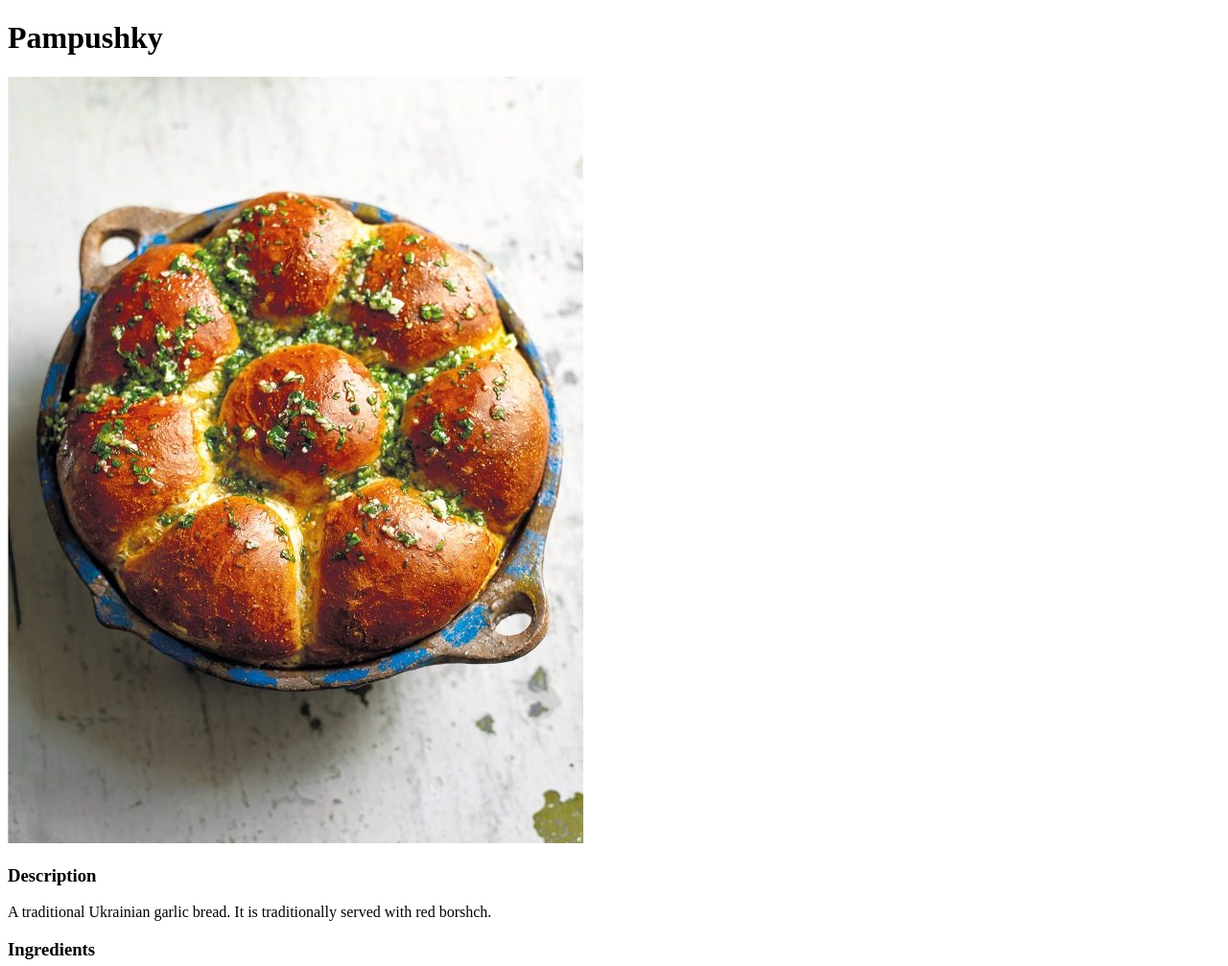
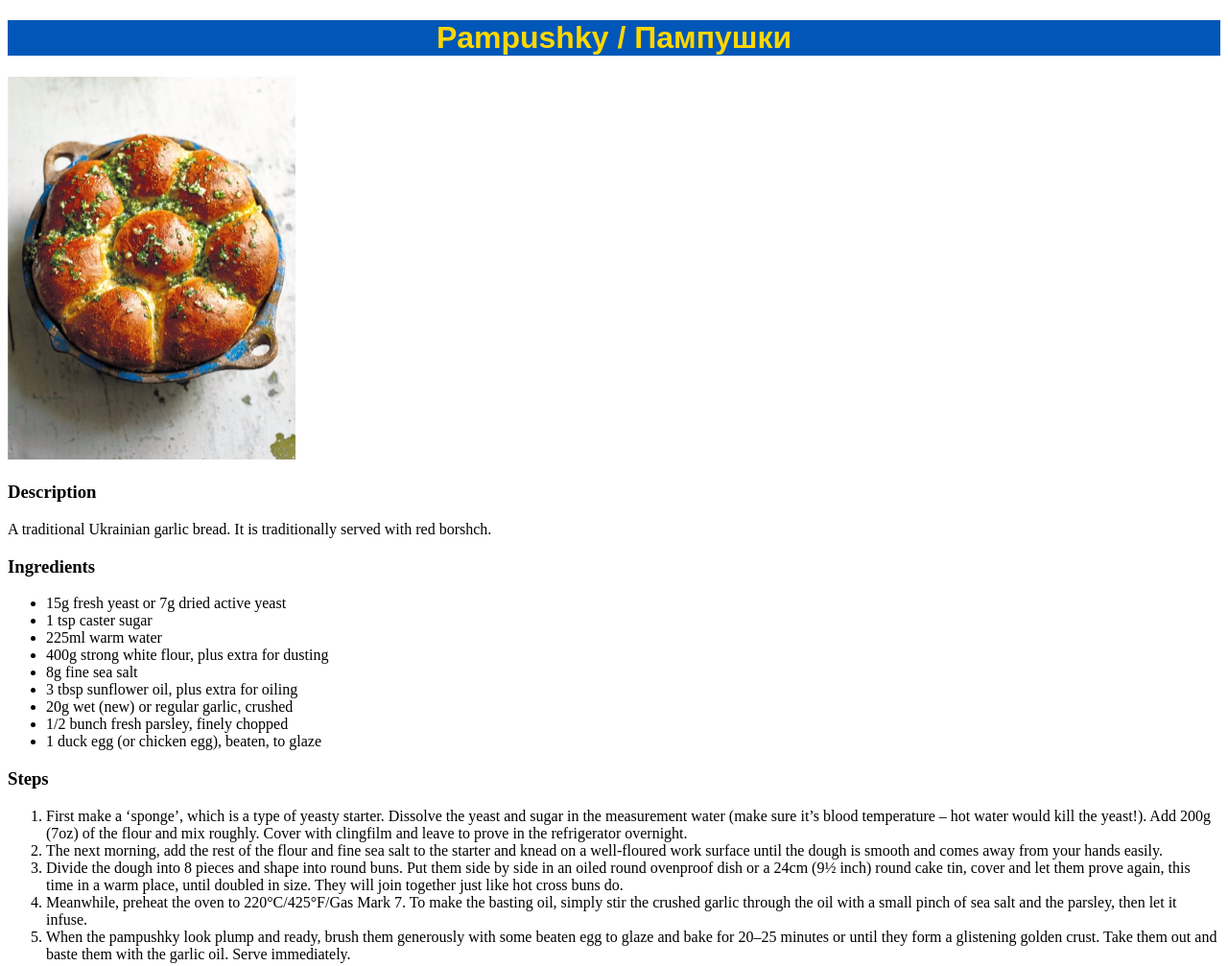
Before and after one commit to bykimus-prime/recipes, a plain HTML site: page recipes/pampushky.html in a window 1280 px wide. Shown: the top 1007 px of the page at 96% size. Drawn offline with Linux system fonts and the light colour scheme.

Commit message:
Add first draft of CSS edits to pampushky

```diff
--- /dev/null
+++ b/css/style-pampushky.css
@@ -0,0 +1,11 @@
+.title {
+    background-color: #0057b7;
+    color: #ffd700;
+    text-align: center;
+    font-family:Arial, Helvetica, sans-serif;
+}
+
+.pampushky {
+    height: auto;
+    width: 300px;
+}
--- a/recipes/pampushky.html
+++ b/recipes/pampushky.html
@@ -3,11 +3,12 @@
     <head>
         <meta charset="UTF-8">
         <title>Pampushky</title>
+        <link rel="stylesheet" href="../css/style-pampushky.css">
     </head>
 
     <body>
-        <h1>Pampushky</h1>
-        <img src="../images/pampushky.jpg" alt="beautiful plump garlic rolls">
+        <h1 class="title">Pampushky / Пампушки</h1>
+        <img class="pampushky" src="../images/pampushky.jpg" alt="beautiful plump garlic rolls">
 
         <h3>Description</h3>
         <p>A traditional Ukrainian garlic bread. It is traditionally served with red borshch.</p>
```
